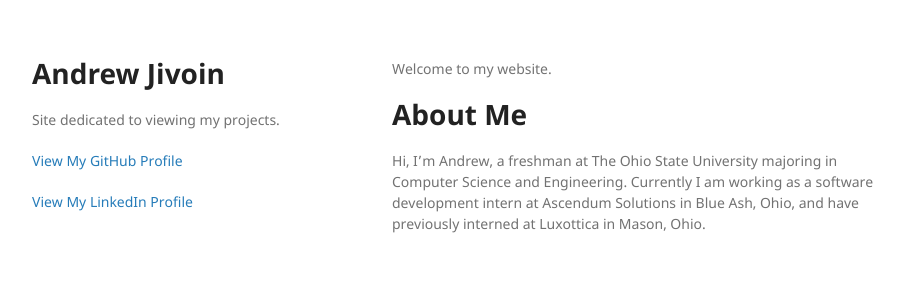
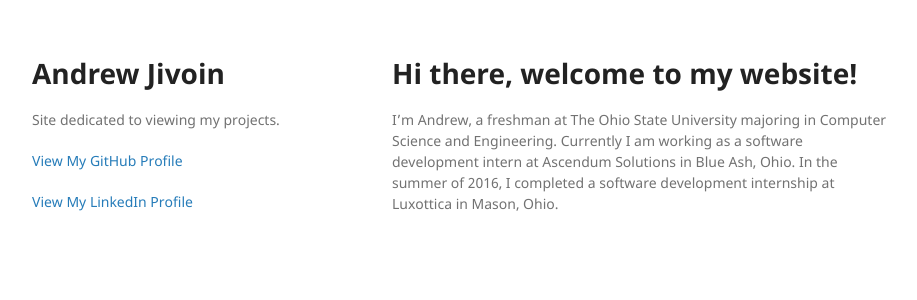
Before and after one commit to ajivoin/ajivoin.github.io, a Jekyll site: the page built from index.md, in a window 1280 px wide. Shown: the top 300 px of the page, without its empty margins (178-1095 px from the left). Built offline with Jekyll 4.4.1, drawn with Linux system fonts in a browser that asks for light colours; our own code applies the rules of GitHub Pages for plain Markdown files.

Commit message:
Edits about me.

```diff
--- a/index.md
+++ b/index.md
@@ -1,6 +1,5 @@
 ---
 layout: default
 ---
-Welcome to my website.
-# About Me
-Hi, I'm Andrew, a freshman at The Ohio State University majoring in Computer Science and Engineering. Currently I am working as a software development intern at Ascendum Solutions in Blue Ash, Ohio, and have previously interned at Luxottica in Mason, Ohio.
+# Hi there, welcome to my website!
+I'm Andrew, a freshman at The Ohio State University majoring in Computer Science and Engineering. Currently I am working as a software development intern at Ascendum Solutions in Blue Ash, Ohio. In the summer of 2016, I completed a software development internship at Luxottica in Mason, Ohio.
```
